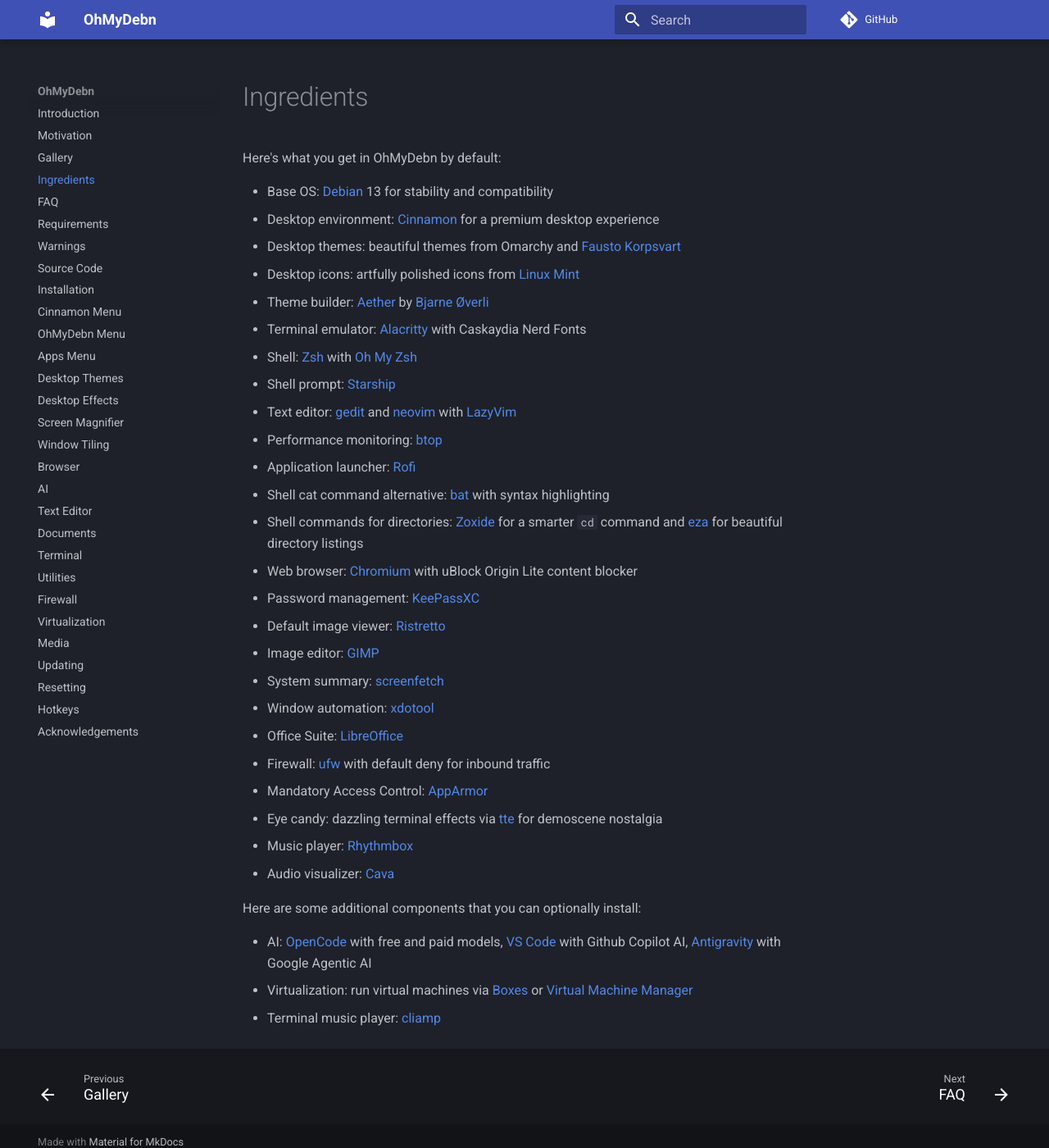
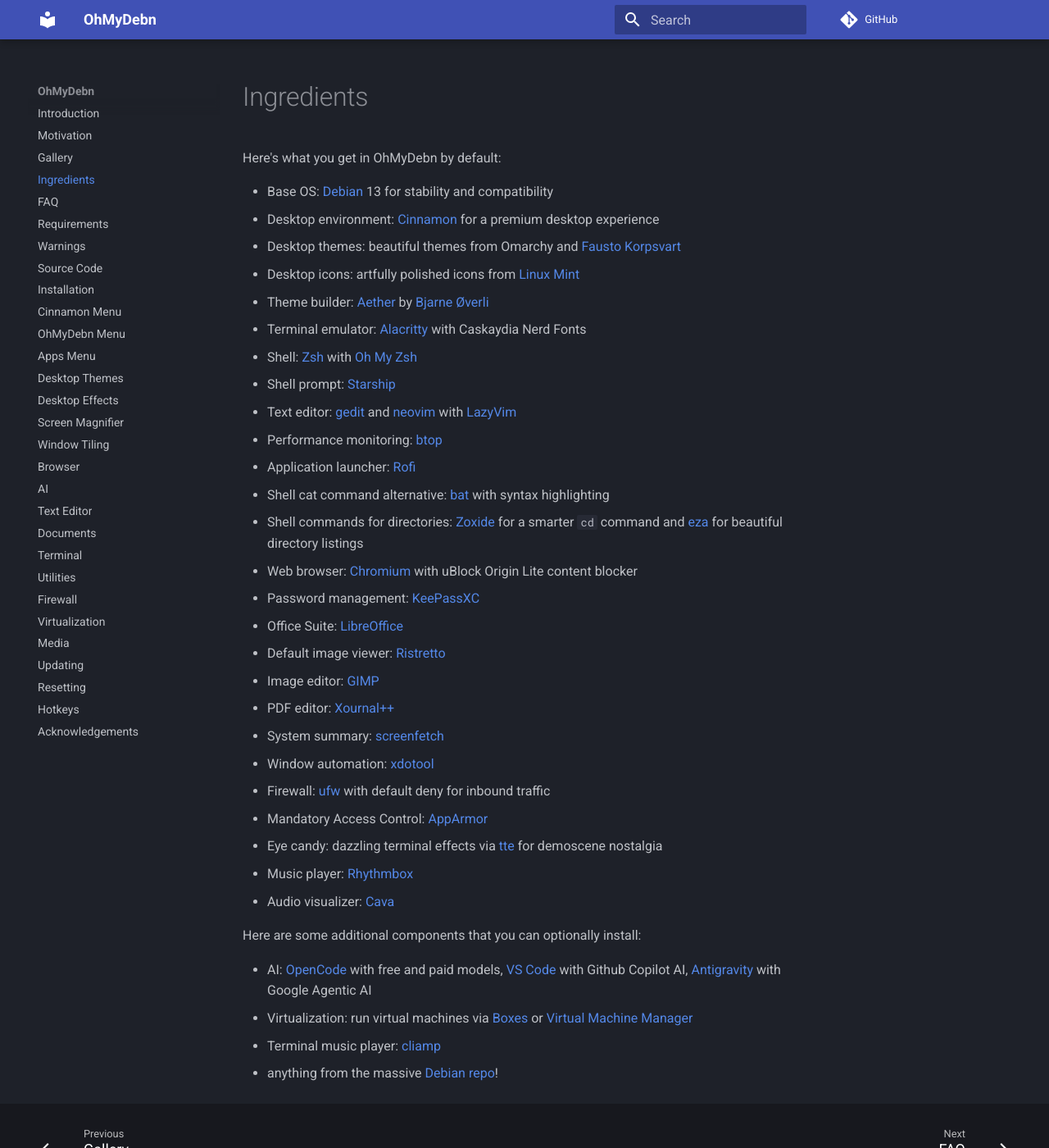
Before and after one commit to dougburks/ohmydebn-docs, an MkDocs documentation site: the page built from docs/ingredients.md, in a window 1280 px wide and 1400 px high. Shown: the whole window at 82% size. Built offline with MkDocs 1.6.1 and Material for MkDocs 9.7.7, drawn with Linux system fonts in a browser that asks for light colours; comment, search, counter and statistics services are not loaded.

Commit message:
update documents and ingredients

```diff
--- a/docs/ingredients.md
+++ b/docs/ingredients.md
@@ -15,11 +15,12 @@
 - Shell commands for directories: [Zoxide](https://github.com/ajeetdsouza/zoxide) for a smarter `cd` command and [eza](https://github.com/eza-community/eza) for beautiful directory listings
 - Web browser: [Chromium](browser.md) with uBlock Origin Lite content blocker
 - Password management: [KeePassXC](https://keepassxc.org/)
-- Default image viewer: [Ristretto](https://docs.xfce.org/apps/ristretto/start)
-- Image editor: [GIMP](https://www.gimp.org/)
+- Office Suite: [LibreOffice](documents.md#libreoffice)
+- Default image viewer: [Ristretto](documents.md#ristretto)
+- Image editor: [GIMP](documents.md#gimp)
+- PDF editor: [Xournal++](documents.md#xournal++)
 - System summary: [screenfetch](utilities.md#system-summary)
 - Window automation: [xdotool](https://github.com/jordansissel/xdotool)
-- Office Suite: [LibreOffice](documents.md)
 - Firewall: [ufw](firewall.md) with default deny for inbound traffic
 - Mandatory Access Control: [AppArmor](https://wiki.debian.org/AppArmor/HowToUse)
 - Eye candy: dazzling terminal effects via [tte](https://github.com/ChrisBuilds/terminaltexteffects) for demoscene nostalgia
@@ -31,3 +32,4 @@
 - AI: [OpenCode](ai.md#opencode) with free and paid models, [VS Code](ai.md#visual-studio-code-with-github-copilot-ai) with Github Copilot AI, [Antigravity](ai.md#antigravity-with-google-agentic-ai) with Google Agentic AI
 - Virtualization: run virtual machines via [Boxes](virtualization.md#boxes) or [Virtual Machine Manager](virtualization.md#virtual-machine-manager)
 - Terminal music player: [cliamp](media.md#cliamp)
+- anything from the massive [Debian repo](https://packages.debian.org/trixie/)!
```
Also changed, not shown: docs/documents.md (+12 -0 lines).
